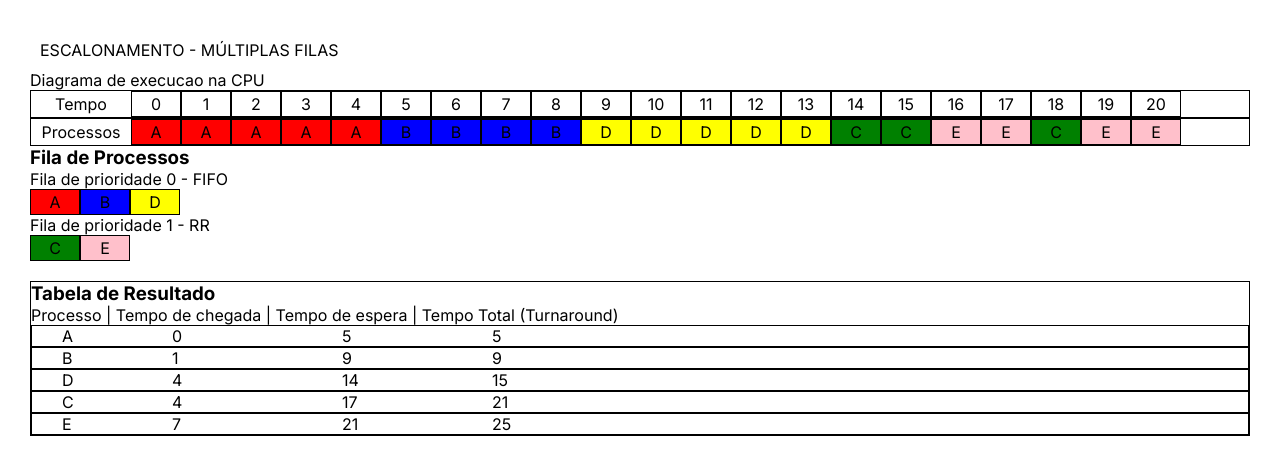
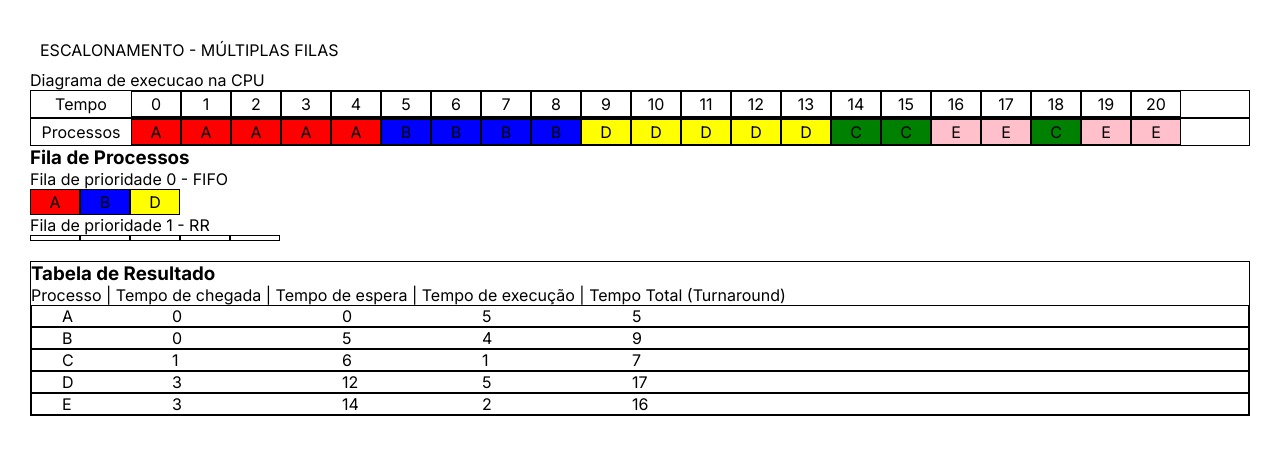
Before and after one commit to nando-castro/escalonamentoMultiplasFilas, a Next.js app: page / in a window 1280 px wide. Both pictures are taken after a click on the button "Executar". Shown: the top 474 px of the page. Built offline with nearby package versions, Linux system fonts and the light colour scheme.

Commit message:
:sparkles: feat: calcula dados tabela

```diff
--- a/src/app/page.js
+++ b/src/app/page.js
@@ -16,7 +16,7 @@ export default function Home() {
       id: 2,
       nome: "B",
       prioridade: 0,
-      tempoEntrada: 1,
+      tempoEntrada: 0,
       tempoExecucao: 4,
       color: "blue",
     },
@@ -24,7 +24,7 @@ export default function Home() {
       id: 3,
       nome: "C",
       prioridade: 1,
-      tempoEntrada: 0,
+      tempoEntrada: 1,
       tempoExecucao: 3,
       color: "green",
     },
@@ -119,34 +119,89 @@ export default function Home() {
   /*TABELA*/
   const tabela = [];
 
-  //calcula o tempo de chegada e soma ao tempo de execucao de cada processo, e retorna o tempo de espera e o tempo total (turnaround)
-  function calculaTempo() {
-    let tempoChegada = 0;
-    let tempoExecucao = 0;
-    let tempoEspera = 0;
-    let tempoTotal = 0;
-    let tempoRetorno = 0;
-    let tempoResposta = 0;
-    const todosProcessos = fila0.concat(fila1);
+  const resultados = [];
+  function calcularTempos(dados, quantum) {
 
-    for (let i = 0; i < todosProcessos.length; i++) {
-      tempoChegada += todosProcessos[i].tempoEntrada;
-      tempoExecucao += todosProcessos[i].tempoExecucao;
-      tempoEspera = tempoChegada - todosProcessos[i].tempoEntrada;
-      tempoTotal = tempoExecucao + tempoEspera;
-      tempoRetorno = tempoTotal - todosProcessos[i].tempoEntrada;
-      tempoResposta = tempoChegada - todosProcessos[i].tempoEntrada;
-      tabela.push({
-        nome: todosProcessos[i].nome,
-        tempoChegada: tempoChegada,
-        tempoExecucao: tempoExecucao,
-        tempoEspera: tempoEspera,
-        tempoTotal: tempoTotal,
-        tempoRetorno: tempoRetorno,
-        tempoResposta: tempoResposta,
+    // Função auxiliar para calcular o tempo de espera médio
+    const calcularTempoEsperaMedio = (tempoEspera) =>
+      tempoEspera.reduce((acc, val) => acc + val, 0) / tempoEspera.length;
+
+    for (const processo of dados) {
+      const fila = processo.prioridade === 0 ? "Fila 0" : "Fila 1";
+
+      let tempoEspera = 0;
+      let tempoExecucao = processo.tempoExecucao;
+
+      if (fila === "Fila 0") {
+        for (const outroProcesso of dados) {
+          if (
+            outroProcesso.tempoEntrada < processo.tempoEntrada ||
+            (outroProcesso.tempoEntrada === processo.tempoEntrada &&
+              outroProcesso.id < processo.id)
+          ) {
+            tempoEspera += outroProcesso.tempoExecucao;
+          }
+        }
+      }
+
+      if (fila === "Fila 1") {
+        let tempoRestante = processo.tempoExecucao;
+        while (tempoRestante > 0) {
+          if (tempoRestante <= quantum) {
+            tempoExecucao = tempoRestante;
+            tempoRestante = 0;
+          } else {
+            tempoExecucao = quantum;
+            tempoRestante -= quantum;
+          }
+          tempoEspera +=
+            dados
+              .filter(
+                (outroProcesso) =>
+                  outroProcesso.prioridade === 1 &&
+                  outroProcesso.tempoEntrada < processo.tempoEntrada
+              )
+              .reduce((acc, val) => acc + val.tempoExecucao, 0) +
+            (dados
+              .filter(
+                (outroProcesso) =>
+                  outroProcesso.prioridade === 0 &&
+                  outroProcesso.tempoEntrada < processo.tempoEntrada
+              )
+              .length *
+              tempoExecucao);
+        }
+      }
+
+      const tempoTotal = tempoEspera + tempoExecucao;
+
+      resultados.push({
+        processo: processo.nome,
+        tempoChegada: processo.tempoEntrada,
+        prioridade: processo.prioridade,
+        tempoEspera,
+        tempoExecucao,
+        tempoTotal,
       });
     }
+
+    const tempoEsperaFila0 = resultados
+      .filter((resultado) => resultado.prioridade === 0)
+      .map((resultado) => resultado.tempoEspera);
+    const tempoEsperaFila1 = resultados
+      .filter((resultado) => resultado.prioridade === 1)
+      .map((resultado) => resultado.tempoEspera);
+    const tempoEsperaMedioFila0 = calcularTempoEsperaMedio(tempoEsperaFila0);
+    const tempoEsperaMedioFila1 = calcularTempoEsperaMedio(tempoEsperaFila1);
+
+    console.log(resultados);
+    console.log("Tempo de espera médio na Fila 0:", tempoEsperaMedioFila0);
+    console.log("Tempo de espera médio na Fila 1:", tempoEsperaMedioFila1);
   }
+
+  // const quantum = 2;
+
+  calcularTempos(dados, quantum);
 
   /* ---------------------FUNÇÕES DE RENDERIZAÇÃO-------------------------- */
 
@@ -175,7 +230,7 @@ export default function Home() {
 
   //RR - RENDERIZAR PROCESSOS - FILA 1
   const renderFila1 = () => {
-    return fila1.map((processo) => {
+    return resultados.map((processo) => {
       return (
         <div key={processo.id}>
           <p
@@ -248,7 +303,7 @@ export default function Home() {
 
   //renderiza os dados do array tabela
   function renderTabela() {
-    return tabela.map((processo) => {
+    return resultados.map((processo) => {
       return (
         <div
           key={Math.random()}
@@ -262,13 +317,11 @@ export default function Home() {
             gap: "20px",
           }}
         >
-          <p style={{ width: "90px" }}>{processo.nome}</p>
+          <p style={{ width: "90px" }}>{processo.processo}</p>
           <p style={{ width: "150px" }}>{processo.tempoChegada}</p>
+          <p style={{ width: "120px" }}>{processo.tempoEspera}</p>
           <p style={{ width: "130px" }}>{processo.tempoExecucao}</p>
           <p style={{ width: "100px" }}>{processo.tempoTotal}</p>
-          {/* <p style={{ width: "120px" }}>{processo.tempoEspera}</p> */}
-          {/* <p style={{ width: "50px" }}>{processo.tempoRetorno}</p> */}
-          {/* <p style={{ width: "50px" }}>{processo.tempoResposta}</p> */}
         </div>
       );
     });
@@ -277,7 +330,7 @@ export default function Home() {
   //executar as duas funções
   verAlgoritmo();
   ordenaProcessos();
-  calculaTempo();
+  // calculaTempo();
 
   console.log("tabela", tabela);
 
@@ -339,7 +392,7 @@ export default function Home() {
           </div>
           <div style={{ border: "1px solid #000", marginTop: "20px" }}>
             <h3>Tabela de Resultado</h3>
-            <div style={{display: "flex"}}>Processo | Tempo de chegada | Tempo de espera | Tempo Total (Turnaround)</div>
+            <div style={{display: "flex"}}>Processo | Tempo de chegada | Tempo de espera | Tempo de execução | Tempo Total (Turnaround)</div>
             {renderTabela()}
           </div>
         </main>
```
